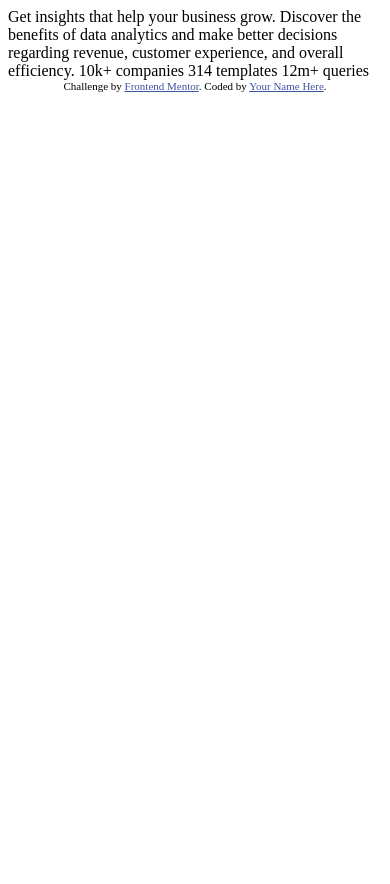
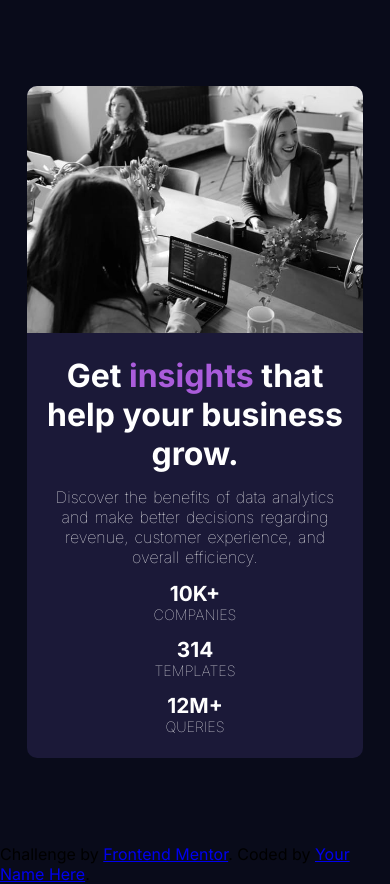
Before and after one commit to Alesvoy/statsPreviewCardComponent, a plain HTML site: page index.html in a window 390 px wide. Before the commit the page ends 844 px from the top, so only its background shows below. Drawn offline with Linux system fonts and the light colour scheme.

Commit message:
Finished mobile design

```diff
--- a/css/styles.css
+++ b/css/styles.css
@@ -0,0 +1,70 @@
+@import url('https://fonts.googleapis.com/css2?family=Inter:wght@100;400;700&display=swap');
+
+* {
+  margin: 0;
+  padding: 0;
+  box-sizing: border-box;
+}
+
+body {
+  background: hsl(233, 47%, 7%);
+  font-family: 'Inter', sans-serif;
+}
+
+.container {
+  margin: 0 auto;
+  text-align: center;
+  height: 100vh;
+  display: flex;
+  align-items: center;
+  justify-content: center;
+  overflow: auto;
+}
+
+.card-component {
+  display: flex;
+  max-width: 21rem;
+  min-height: 42rem;
+  background: hsl(244, 38%, 16%);
+  border-radius: 10px 10px 10px 10px;
+  color: #fff;
+  flex-direction: column;
+  justify-content: space-between;
+}
+
+.card-component__img img {
+  display: block;
+  max-width: 100%;
+  border-radius: 10px 10px 0 0;
+}
+
+.card-component__content {
+  display: flex;
+  min-height: 100%;
+  padding: 1rem;
+  flex-direction: column;
+  flex: 1;
+  justify-content: space-around;
+}
+
+.card-component__content h1 span {
+  color: hsl(277, 64%, 61%);
+}
+
+.card-component__content--main-p {
+  font-weight: 100;
+  word-spacing: 1.5px;
+}
+
+.card-component__content--second-p span {
+  display: block;
+  font-weight: 700;
+  font-size: 1.3rem;
+}
+
+.card-component__content--second-p {
+  display: block;
+  font-size: 0.9rem;
+  font-weight: 100;
+  text-transform: uppercase;
+}
--- a/index.html
+++ b/index.html
@@ -2,28 +2,32 @@
 <html lang="en">
 <head>
   <meta charset="UTF-8">
-  <meta name="viewport" content="width=device-width, initial-scale=1.0"> <!-- displays site properly based on user's device -->
-
+  <meta name="viewport" content="width=device-width, initial-scale=1.0">
+  <meta name="viewport" content= "width=device-width, user-scalable=no">
   <link rel="icon" type="image/png" sizes="32x32" href="./images/favicon-32x32.png">
 
   <title>Frontend Mentor | Stats preview card component</title>
 
-  <!-- Feel free to remove these styles or customise in your own stylesheet 👍 -->
-  <style>
-    .attribution { font-size: 11px; text-align: center; }
-    .attribution a { color: hsl(228, 45%, 44%); }
-  </style>
+  <link rel="stylesheet" href="./css/styles.css">
 </head>
 <body>
-
-  Get insights that help your business grow.
-
-  Discover the benefits of data analytics and make better decisions regarding revenue, customer
-  experience, and overall efficiency.
-
-  10k+ companies
-  314 templates
-  12m+ queries
+  <div class="container">
+    <div class="card-component">
+      <div class="card-component__img">
+        <img src="./images/image-header-mobile.jpg" alt="Group of people">
+      </div>
+      <div class="card-component__content">
+        <h1>Get <span>insights</span> that help your business grow.</h1>
+        <p class="card-component__content--main-p">
+          Discover the benefits of data analytics and make better decisions regarding revenue, customer
+          experience, and overall efficiency.
+        </p>
+        <p class="card-component__content--second-p"><span>10k+</span>companies</p>
+        <p class="card-component__content--second-p"><span>314</span>templates</p>
+        <p class="card-component__content--second-p"><span>12M+</span>queries</p>
+      </div>
+    </div>
+  </div>
 
   <div class="attribution">
     Challenge by <a href="https://www.frontendmentor.io?ref=challenge" target="_blank">Frontend Mentor</a>.
```
